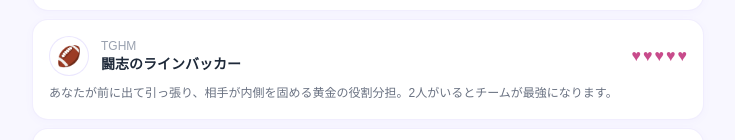
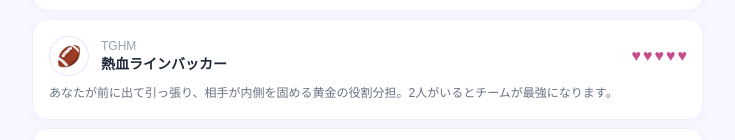
Before and after one commit to kageyama-acial/archial-diagnosis, a Next.js app: page /result in a window 1280 px wide. Shown: the part 1469-1609 px from the top of the page, without its empty margins (272-1007 px from the left). Built offline with nearby package versions, Linux system fonts and the light colour scheme.

Commit message:
TGHMキャラ名を統一・不要フォルダ削除

```diff
--- a/app/result/page.tsx
+++ b/app/result/page.tsx
@@ -311,7 +311,7 @@ const bridgeComments: { [key: string]: string } = {
 };
 const typeNames: { [k: string]: string } = {
   TAHM:"最強のゲームメーカー",TALM:"冷静なスパイカー",TAHP:"情熱のフランカー",TALP:"頭脳派アタッカー",
-  TGHM:"闘志のラインバッカー",TGLM:"鉄壁のゴールキーパー",TGHP:"縁の下のボランチ",TGLP:"知将のキャッチャー",
+  TGHM:"熱血ラインバッカー",TGLM:"鉄壁のゴールキーパー",TGHP:"縁の下のボランチ",TGLP:"知将のキャッチャー",
   SAHM:"無双のハンター",SALM:"我が道を走るスプリンター",SAHP:"感性と戦略のストローカー",SALP:"型破りのスケーター",
   SGHM:"炎を宿すスイマー",SGLM:"理想追求のパフォーマー",SGHP:"孤高のソロパドラー",SGLP:"静寂のソロクライマー",
 };
```
